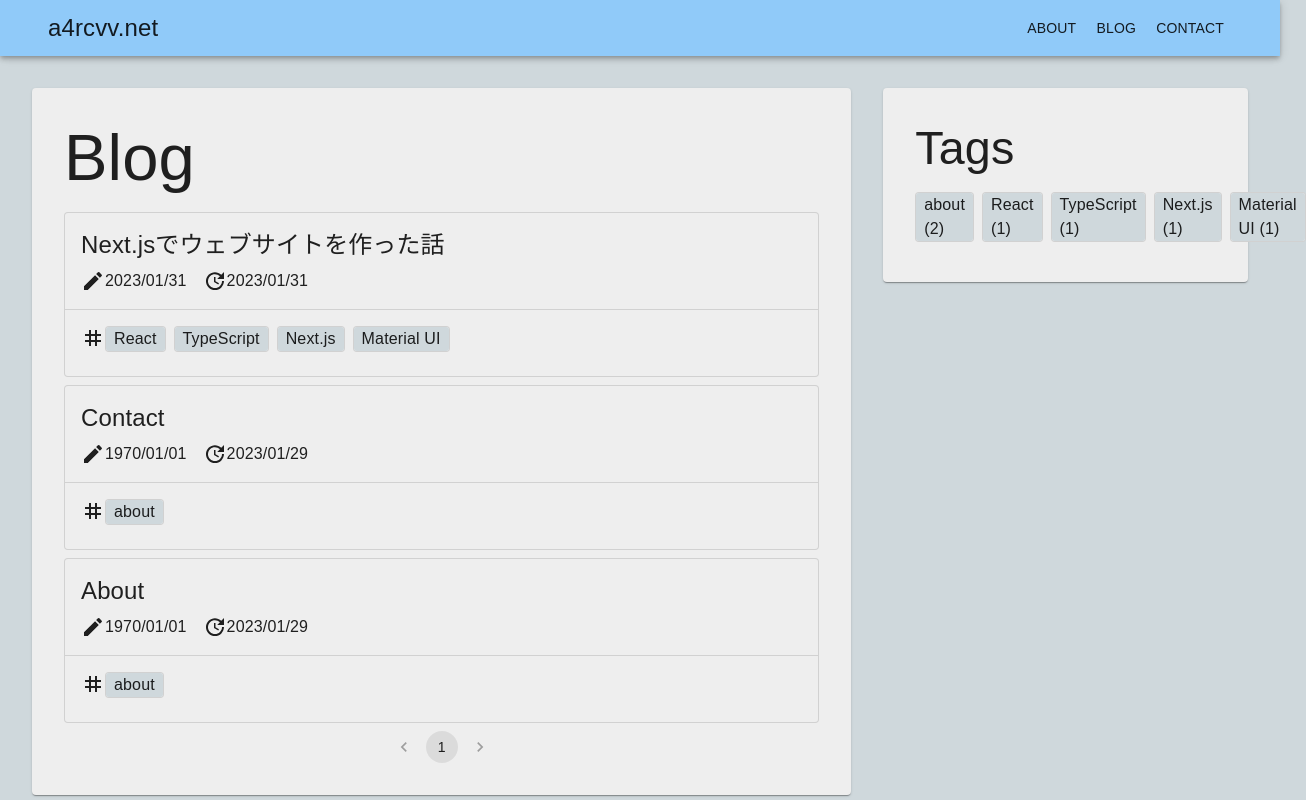
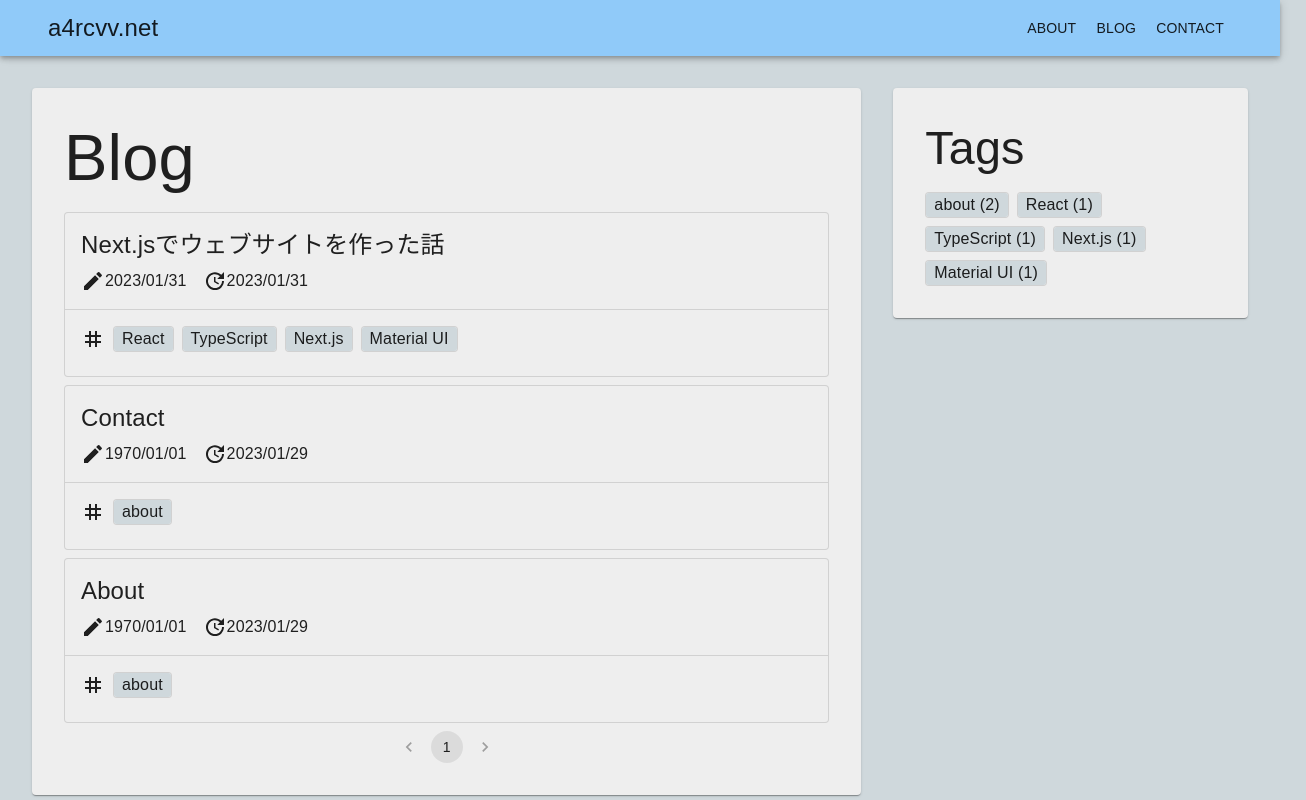
Before and after one commit to a4rcvv/a4rcvv-net, a Next.js app: page /blog in a window 1280 px wide. Shown: the top 800 px of the page, 1306 px wide, since content can reach past the window. Built offline with nearby package versions, Linux system fonts and the light colour scheme.

Commit message:
fix: タグ関連のレイアウトを修正
横に並んではみ出すことがあったので，flexWrapを使うようにした

```diff
--- a/src/components/molecules/tags.tsx
+++ b/src/components/molecules/tags.tsx
@@ -1,4 +1,4 @@
-import { Box } from "@mui/material";
+import { Box, Stack } from "@mui/material";
 import Tag from "@mui/icons-material/Tag";
 import { ArticleTag } from "@/components/atoms/articleTag";
 
@@ -10,15 +10,30 @@ export type TagsProps = {
 export const Tags = (props: TagsProps) => {
   const showIcon = !props.disableIcon ?? true;
   return (
-    <Box sx={{ display: "flex" }}>
+    // <Box sx={{ display: "flex" }}>
+    //   {showIcon ? <Tag /> : null}
+    //   {props.tags.map((tag) => {
+    //     return (
+    //       <Box key={tag} sx={{ mr: 1 }}>
+    //         <ArticleTag tag={tag} />
+    //       </Box>
+    //     );
+    //   })}
+    // </Box>
+    <Stack
+      direction={"row"}
+      justifyContent={"flex-start"}
+      alignItems={"center"}
+      sx={{ flexWrap: "wrap", gap: 1 }}
+    >
       {showIcon ? <Tag /> : null}
       {props.tags.map((tag) => {
         return (
-          <Box key={tag} sx={{ mr: 1 }}>
+          <Box key={tag}>
             <ArticleTag tag={tag} />
           </Box>
         );
       })}
-    </Box>
+    </Stack>
   );
 };
--- a/src/components/organisms/tagList.tsx
+++ b/src/components/organisms/tagList.tsx
@@ -1,5 +1,5 @@
 import { ArticleMetadata } from "@/lib/types";
-import { Box, Typography } from "@mui/material";
+import { Box, Stack, Typography } from "@mui/material";
 import { ArticleTag } from "@/components/atoms/articleTag";
 
 export type TagListProps = {
@@ -23,15 +23,20 @@ export const TagList = (props: TagListProps) => {
       <Typography variant={"h2"} pb={2}>
         Tags
       </Typography>
-      <Box display={"flex"}>
+      <Stack
+        direction={"row"}
+        justifyContent={"flex-start"}
+        alignItems={"center"}
+        sx={{ flexWrap: "wrap", gap: 1 }}
+      >
         {tagCountArray.map(([tag, count]) => {
           return (
-            <Box key={tag} sx={{ mr: 1, mb: 1 }}>
+            <Box key={tag}>
               <ArticleTag tag={tag} postfix={`(${count})`} />
             </Box>
           );
         })}
-      </Box>
+      </Stack>
     </Box>
   );
 };
```
